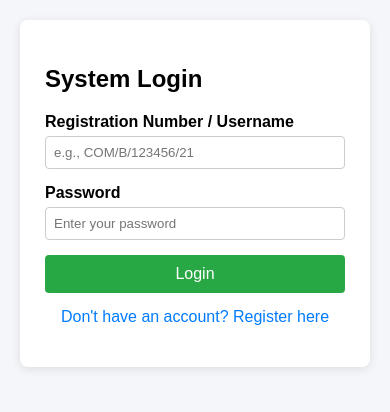
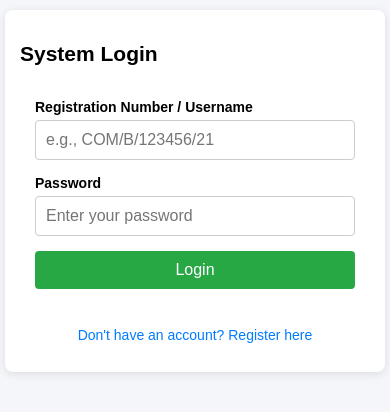
Before and after one commit to emmanuelvulimo27-wq/computer-lab-management-system, a website: page public/index.html in a window 390 px wide. Drawn offline with Linux system fonts and the light colour scheme.

Commit message:
added mobile responsive css

```diff
--- a/public/style.css
+++ b/public/style.css
@@ -168,9 +168,74 @@ th {
     0% { transform: rotate(0deg); }
     100% { transform: rotate(360deg); }
 }
-@media (max-width: 500px){
-       .container{
-              width: 90;
-              padding: 25px;
-       }
+/* ==========================================
+   Mobile Responsive Overrides
+   ========================================== */
+
+@media screen and (max-width: 768px) {
+    /* 1. General Body & Container Adjustments */
+    body {
+        padding: 5px;
+        margin: 0;
+        font-size: 14px;
+        overflow-x: hidden;
+    }
+
+    /* Target main containers, login boxes, and cards */
+    .container, .auth-box, .card, div[style*="background"], form {
+        width: 100% !important;
+        max-width: 100% !important;
+        padding: 15px !important;
+        margin: 5px 0 !important;
+        box-sizing: border-box;
+    }
+
+    /* 2. Convert Flexbox rows to vertical columns */
+    div[style*="display: flex"], .flex-row {
+        flex-direction: column !important;
+        gap: 10px !important;
+    }
+
+    /* 3. Make Data Tables Scrollable on Small Screens */
+    table {
+        width: 100%;
+        display: block;
+        overflow-x: auto;
+        white-space: nowrap;
+        -webkit-overflow-scrolling: touch;
+    }
+
+    th, td {
+        padding: 8px 10px;
+        font-size: 12px;
+    }
+
+    /* 4. Form Inputs & Action Buttons Full Width */
+    input[type="text"],
+    input[type="password"],
+    input[type="email"],
+    input[type="date"],
+    input[type="number"],
+    select,
+    textarea {
+        width: 100% !important;
+        box-sizing: border-box;
+        font-size: 16px; /* Prevents iOS auto-zoom on focus */
+        padding: 10px;
+    }
+
+    button, .action-btn, .delete-btn {
+        width: 100% !important;
+        display: block;
+        margin-bottom: 8px;
+        margin-right: 0 !important;
+        padding: 10px;
+        text-align: center;
+    }
+
+    /* 5. Dashboard Stats Layout */
+    #statsText > div {
+        flex-direction: column !important;
+        width: 100% !important;
+    }
 }
```
